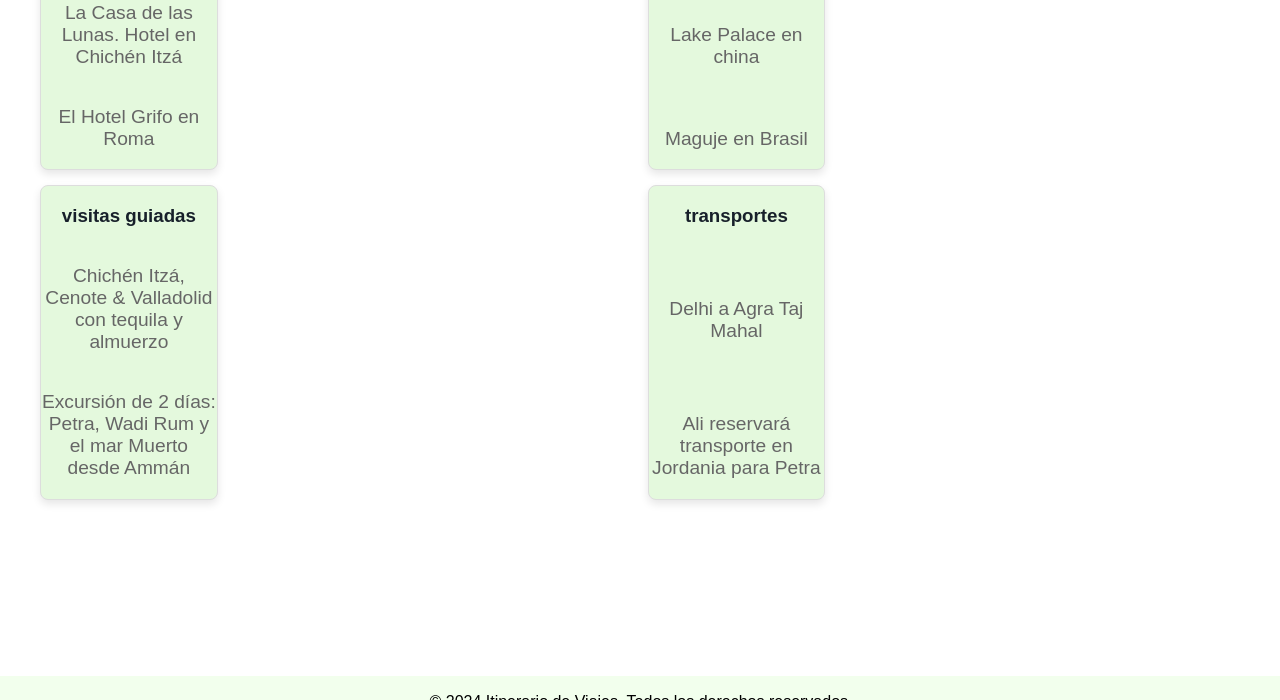
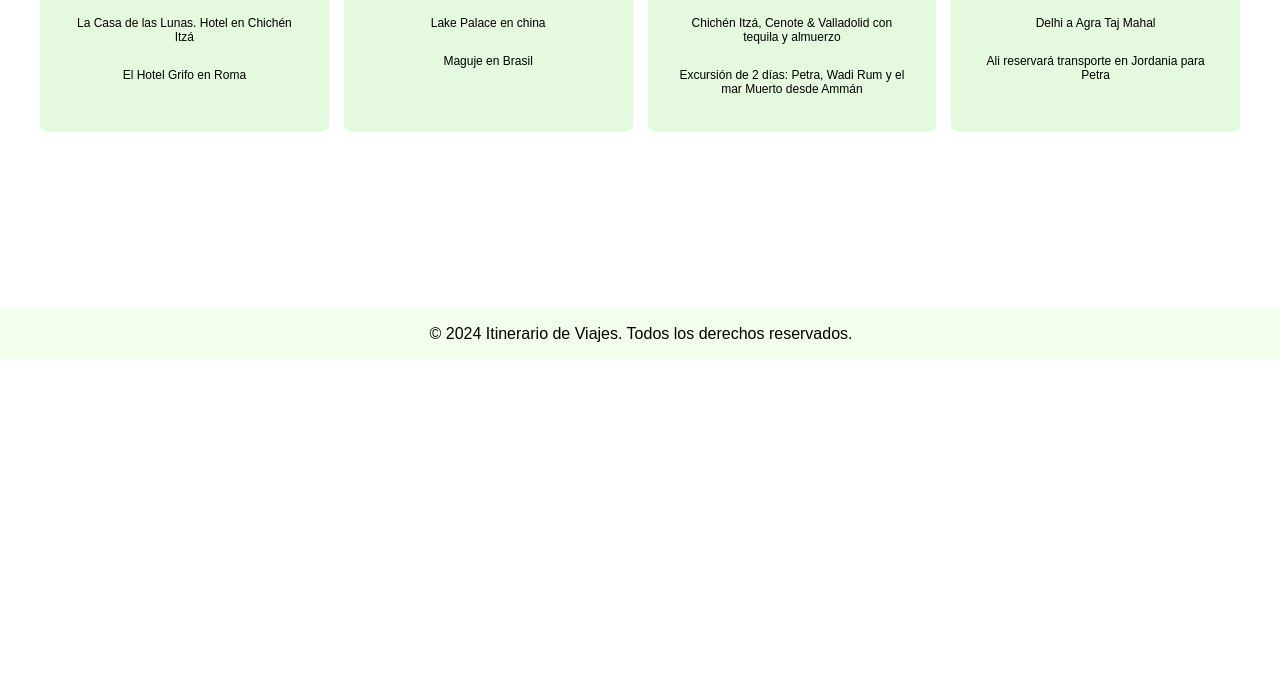
Before and after one commit to aracelicruz/7_maravillas, a plain HTML site: page viajes.html in a window 1280 px wide. Shown: the part 761-1461 px from the top of the page. After the commit the page ends 1121 px from the top, so only its background shows below. Drawn offline with Linux system fonts and the light colour scheme.

Commit message:
modificacion de grid

```diff
--- a/styles.css
+++ b/styles.css
@@ -261,38 +261,41 @@ h2 {
 }
 
 .gallery-container {
+    display: grid;
+    justify-content: center;
+    margin: 2em 0;
+    grid-template-columns: repeat(4, 1fr); /* Cuatro columnas */
+    gap: 15px;
+    width: 100%;
+}
 
-    margin: 2em 0;
-
-    display: grid;
-
-    grid-template-columns: repeat(2, 1fr);
-
-    gap: 15px;
-
-    justify-content: space-between;
-
-  }
-
-  .gallery-item {
-    font-size: 16px;
-
+.gallery-it {
+    font-size: 14px;
     background-color: #e4f9dd;
-
-    padding:0px;
-
+    padding: 30px;
     text-align: center;
-
     border-radius: 8px;
+    display: flex; /* Flex para alinear contenido */
 
 
-  }
+    height: 150px; /* Altura fija */
+    flex-direction: column;
+    word-wrap: break-word; /* Asegura que el texto no desborde */
 
+}
 
-.gallery-item p{
-    font-size: 5 px;
-    color: black
+.gallery-it h3{
+    text-align: center;
+    color:#29850a
+
 }
+
+.gallery-it p {
+    color: black; /* Cambia a negro */
+    font-size: 12px;
+
+}
+
 
 
 img {
--- a/viajes.html
+++ b/viajes.html
@@ -75,17 +75,17 @@
                     </tr>
                 </tbody>
             </table>
-
+        </section>
             <div class="gallery-container">
 
-                <div class="gallery-item">
-                    <h3>hospedaje</h3>
+                <div class="gallery-it">
+                    <h3>Hospedaje</h3>
                     <p>La Casa de las Lunas. Hotel en Chichén Itzá</p>
                     <p>El Hotel Grifo en Roma</p>
 
                 </div>
 
-                <div class="gallery-item">
+                <div class="gallery-it">
                     <h3 >Restaurantes</h3>
                     <p>Lake Palace en china </p>
                     <p>Maguje en Brasil</p>
@@ -93,15 +93,15 @@
 
                 </div>
 
-                <div class="gallery-item">
-                    <h3 >visitas guiadas</h3>
+                <div class="gallery-it">
+                    <h3 >Visitas guiadas</h3>
                     <p>Chichén Itzá, Cenote & Valladolid con tequila y almuerzo</p>
                     <p>Excursión de 2 días: Petra, Wadi Rum y el mar Muerto desde Ammán </p>
 
                 </div>
 
-                <div class="gallery-item">
-                    <h3>transportes</h3>
+                <div class="gallery-it">
+                    <h3>Transportes</h3>
                     <p>Delhi a Agra Taj Mahal</p>
                     <p>Ali reservará transporte en Jordania para Petra</p>
 
@@ -109,7 +109,7 @@
 
               </div>
 
-        </section>
+
         <div id="whats">
             <img src="./imagenes/whatsapp.png" alt="icono de whatsapp">
             <a href ="https://web.whatsapp.com/">comunicate con un ejecutivo</a>
```
